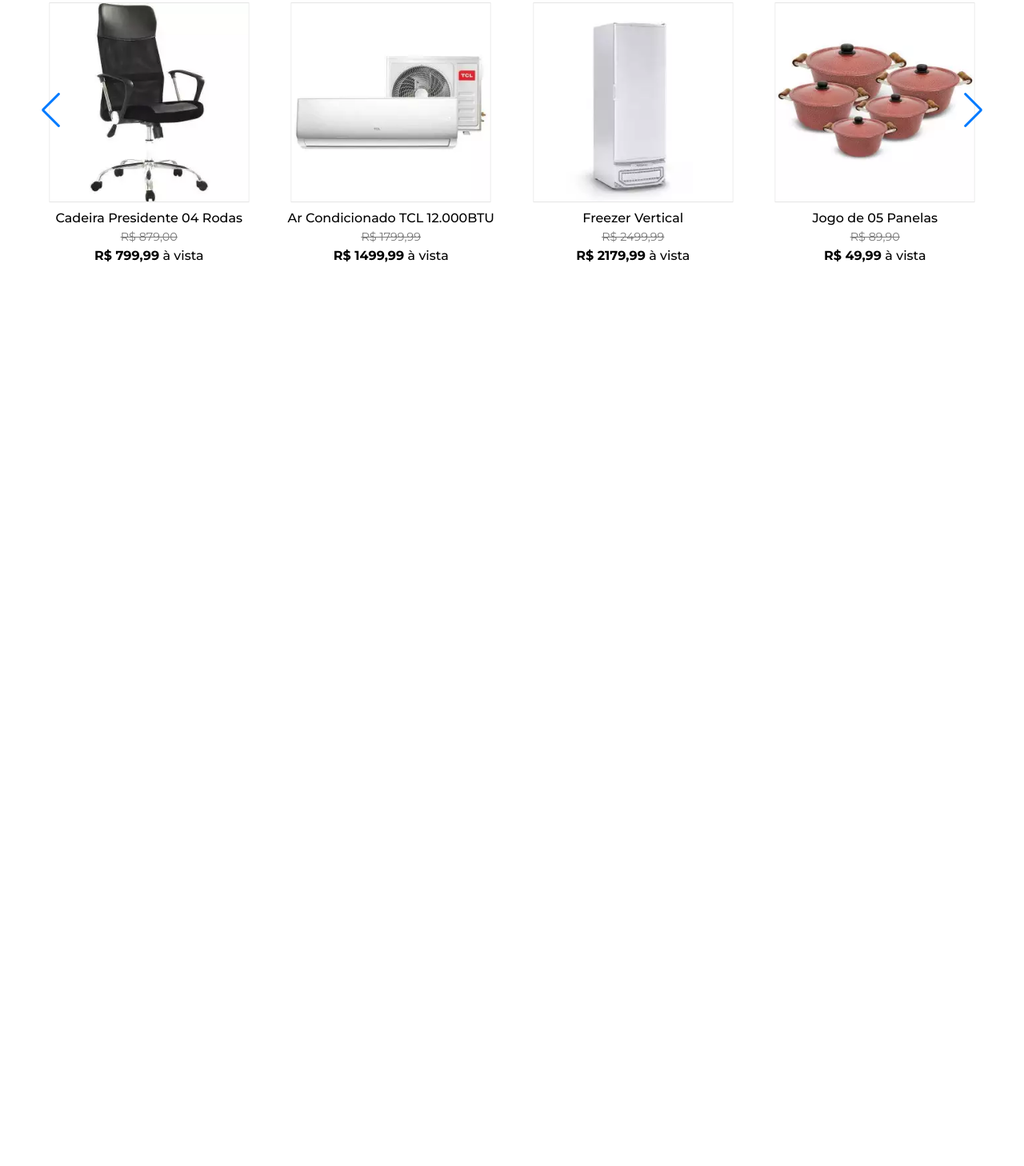
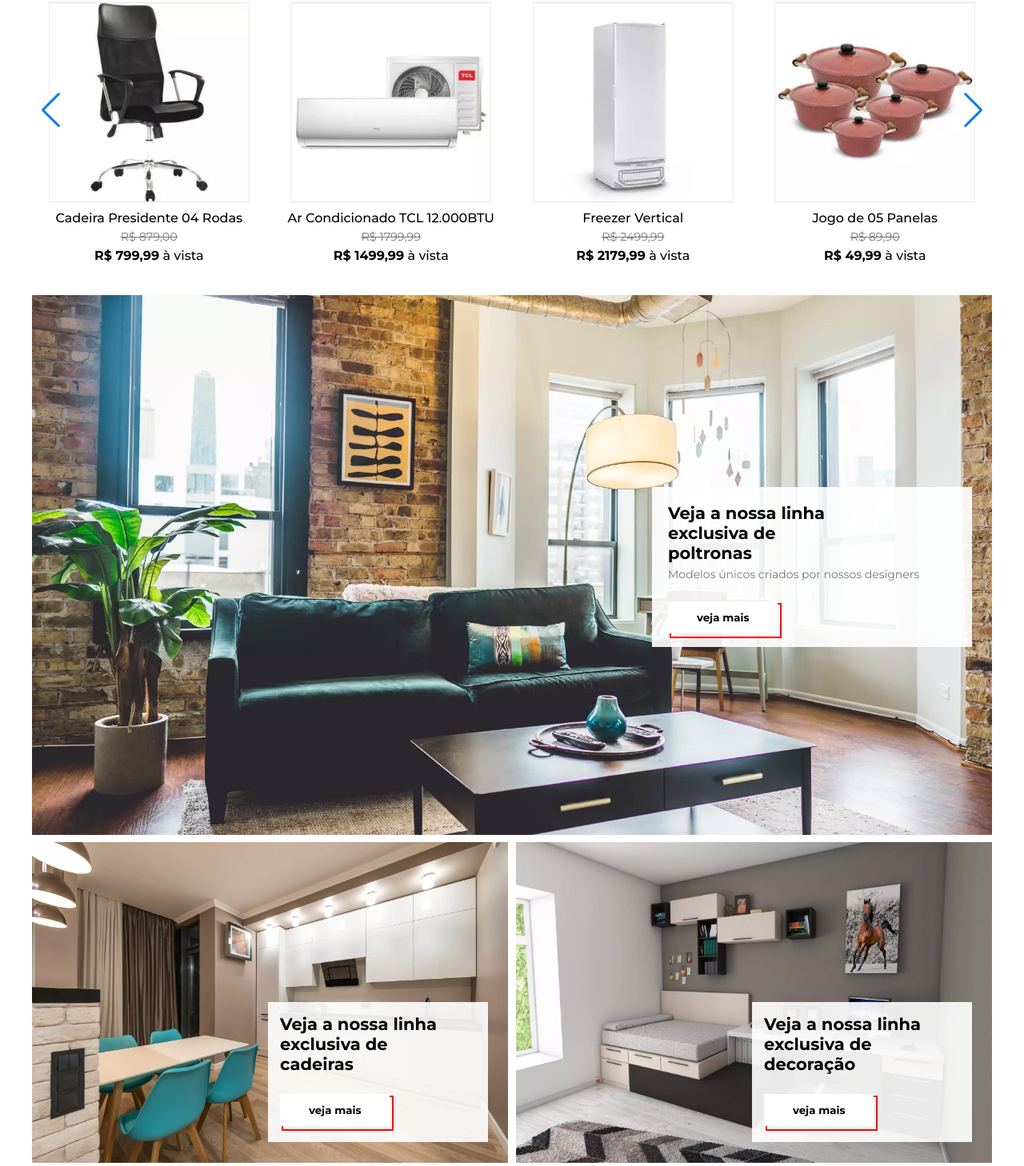
Before and after one commit to bzenky/teste_magazord, a plain HTML site: page index.html in a window 1280 px wide. Shown: the part 869-2327 px from the top of the page at 80% size. Before the commit the page ends 1213 px from the top, so only its background shows below. Drawn offline with nearby package versions, Linux system fonts and the light colour scheme.

Commit message:
categories section

```diff
--- a/index.html
+++ b/index.html
@@ -100,6 +100,38 @@
     </div>
   </section>
 
+  <section>
+    <div class="categorySection">
+      <div class="coachCategory">
+        <img src="assets/images/coachCategory.webp" alt="Categoria de Sofás">
+        <div class="card">
+          <h2 class="cardTitle">Veja a nossa linha exclusiva de poltronas</h2>
+          <span>Modelos únicos criados por nossos designers</span>
+          <button>veja mais</button>
+        </div>
+      </div>
+
+      <div class="rowCategories">
+        <div class="chairCategory">
+          <img src="assets/images/chairCategory.webp" alt="Categoria de Sofás">
+          <div class="card">
+            <h2 class="cardTitle">Veja a nossa linha exclusiva de <br />cadeiras</h2>
+            <button>veja mais</button>
+          </div>
+        </div>
+
+        <div class="decorationCategory">
+          <img src="assets/images/decorationCategory.webp" alt="Categoria de Sofás">
+          <div class="card">
+            <h2 class="cardTitle">Veja a nossa linha exclusiva de decoração</h2>
+            <button>veja mais</button>
+          </div>
+        </div>
+      </div>
+    </div>
+
+  </section>
+
 
   <script src="https://unpkg.com/swiper/swiper-bundle.min.js"></script>
   <script src="assets/js/swiper.js"></script>
--- a/main.scss
+++ b/main.scss
@@ -11,4 +11,7 @@
   margin: 0 auto;
 }
 
-@import 'partials/header', 'partials/heroBanner', 'partials/swiper';
+@import 'partials/header',
+        'partials/heroBanner',
+        'partials/highlightsSwiper',
+        'partials/categories';
--- /dev/null
+++ b/partials/_categories.scss
@@ -0,0 +1,160 @@
+.categorySection {
+
+  .coachCategory {
+    position: relative;
+    max-width: 1200px;
+    margin: 25px auto 0;
+
+    img {
+      width: 100%;
+      height: 100%;
+    }
+
+    .card {
+      position: absolute;
+      width: 400px;
+      height: 200px;
+      padding: 20px;
+
+      background-color: rgb(255 255 255 / .9);
+      top: calc(50% - 100px);
+      right: 25px;
+
+      z-index: 10;
+
+      .cardTitle {
+        max-width: 198px;
+        margin-bottom: 5px;
+      }
+
+      span {
+        color: rgb(121, 121, 121);
+      }
+
+      button {
+        position: relative;
+        margin-top: 25px;
+        padding: 0.75rem 2.25rem;
+        font-weight: bold;
+        background: rgb(255 255 255);
+        border: 1px solid rgb(0 0 0 / .5);
+        border: 0;
+        cursor: pointer;
+
+        &::before {
+          content: '';
+          position: absolute;
+          top: 2px;
+          left: 2px;
+          padding: 1.25rem 4.25rem;
+          border: 2px solid red;
+          z-index: -1;
+        }
+      }
+    }
+  }
+
+  .rowCategories {
+    display: flex;
+    justify-content: space-between;
+    max-width: 1200px;
+    margin: 5px auto 0;
+
+
+    .chairCategory {
+      position: relative;
+      max-width: 595px;
+
+      img {
+        width: 100%;
+        height: 100%;
+      }
+
+      .card {
+        position: absolute;
+        width: 275px;
+        height: 175px;
+        padding: 15px;
+
+        background-color: rgb(255 255 255 / .9);
+        top: 50%;
+        right: 25px;
+
+        z-index: 10;
+
+        .cardTitle {
+          max-width: 200px;
+        }
+
+        button {
+          position: relative;
+          margin-top: 25px;
+          padding: 0.75rem 2.25rem;
+          font-weight: bold;
+          background: rgb(255 255 255);
+          border: 1px solid rgb(0 0 0 / .5);
+          border: 0;
+          cursor: pointer;
+
+          &::before {
+            content: '';
+            position: absolute;
+            top: 2px;
+            left: 2px;
+            padding: 1.25rem 4.25rem;
+            border: 2px solid red;
+            z-index: -1;
+          }
+        }
+      }
+    }
+
+    .decorationCategory {
+      position: relative;
+      max-width: 595px;
+
+      img {
+        width: 100%;
+        height: 100%;
+      }
+
+      .card {
+        position: absolute;
+        width: 275px;
+        height: 175px;
+        padding: 15px;
+
+        background-color: rgb(255 255 255 / .9);
+        top: 50%;
+        right: 25px;
+
+        z-index: 10;
+
+        .cardTitle {
+          max-width: 200px;
+        }
+
+        button {
+          position: relative;
+          margin-top: 25px;
+          padding: 0.75rem 2.25rem;
+          font-weight: bold;
+          background: rgb(255 255 255);
+          border: 1px solid rgb(0 0 0 / .5);
+          border: 0;
+          cursor: pointer;
+
+          &::before {
+            content: '';
+            position: absolute;
+            top: 2px;
+            left: 2px;
+            padding: 1.25rem 4.25rem;
+            border: 2px solid red;
+            z-index: -1;
+          }
+        }
+      }
+    }
+  }
+}
```
Also changed, not shown: assets/images/chairCategory.webp (added), assets/images/coachCategory.webp (added), assets/images/decorationCategory.webp (added), main.css, partials/_highlightsSwiper.scss (renamed from partials/_swiper.scss), 1 other file.
